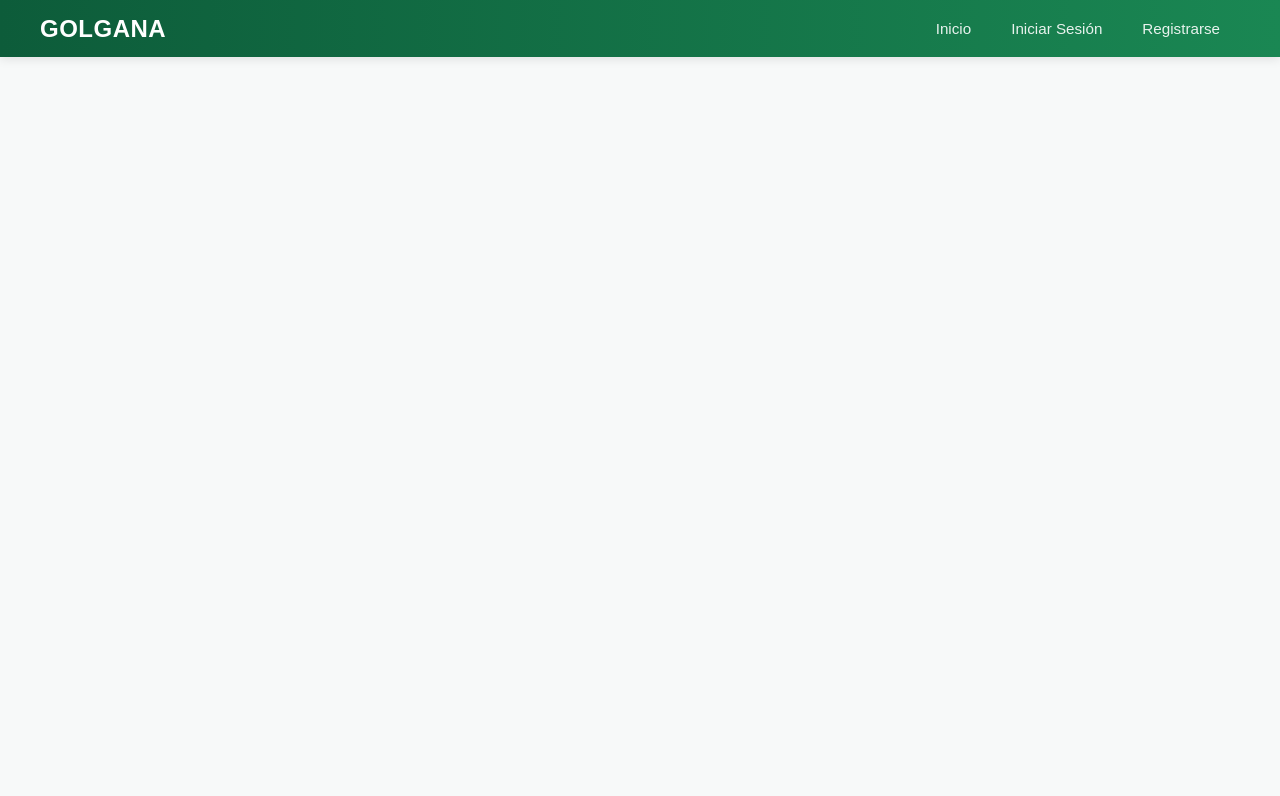
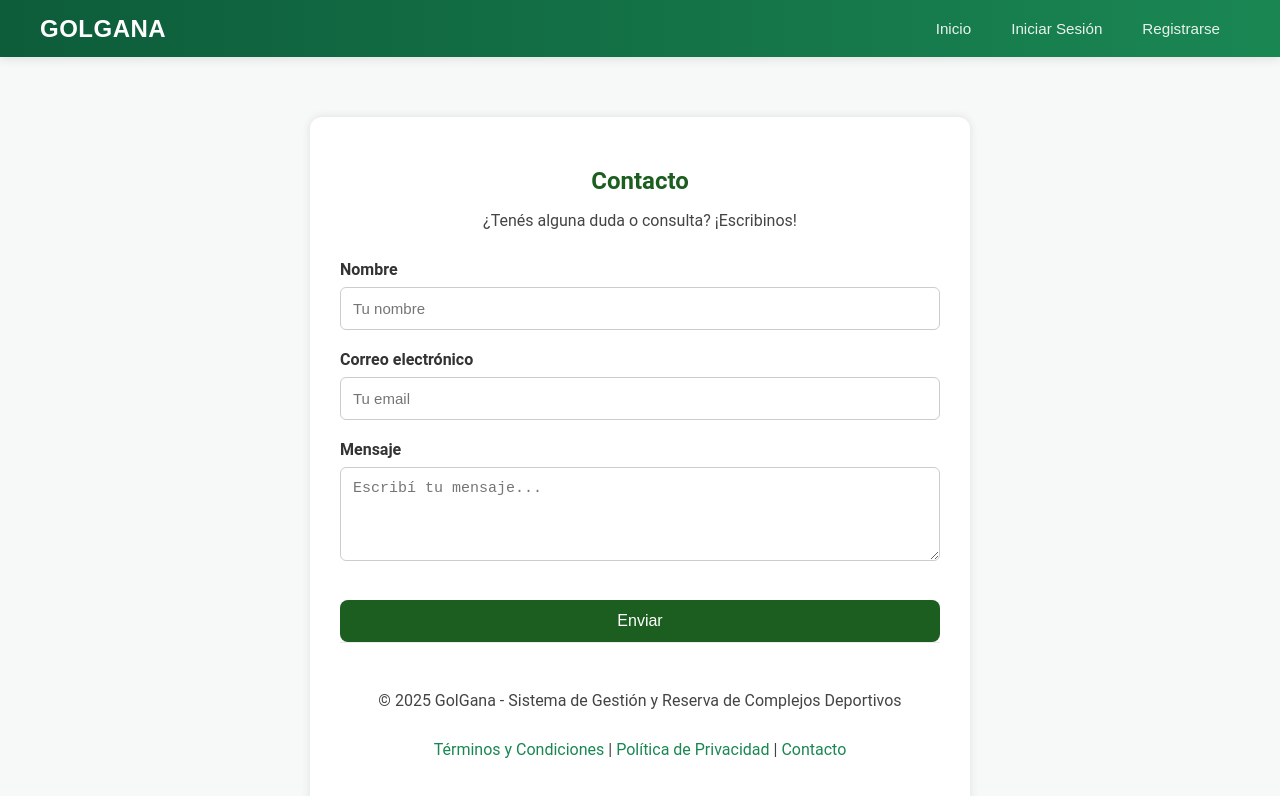
Before and after one commit to gabimac03/DespliegueGolGana2, a React (Vite) app in the folder appdemo/frontend/: page /contacto in a window 1280 px wide. Shown: the top 796 px of the page. Built offline with nearby package versions, Linux system fonts and the light colour scheme; no server answers; some icons are missing.

Commit message:
Se agrega pagina de contacto

```diff
--- a/appdemo/frontend/src/App.jsx
+++ b/appdemo/frontend/src/App.jsx
@@ -27,6 +27,7 @@ import Reservas from "./pages/MisReservas";
 import ReservasAdmin from "./pages/ReservasAdmin";
 import MisReservas from "./pages/MisReservas";
 import FormularioReserva from "./pages/FormularioReserva";
+import Contacto from "./pages/Contacto";
 import { ToastContainer } from "react-toastify";
 
 function App() {
@@ -55,6 +56,8 @@ function App() {
                         <Route path="/crear-predio" element={<CrearPredio />} />
                         <Route path="/mis-canchas" element={<MisCanchas />} />
                         <Route path="/reservar/:id" element={<FormularioReserva />} />
+                        <Route path="/contacto" element={<Contacto />} />
+
 
                         {/* 🔒 Rutas protegidas para usuarios autenticados */}
                         <Route element={<ProtectedRoute />}>
--- /dev/null
+++ b/appdemo/frontend/src/pages/Contacto.jsx
@@ -0,0 +1,43 @@
+import React from "react";
+import "../style/Contacto.css"; // Asegurate que este archivo exista
+
+const Contacto = () => {
+  return (
+    <div className="contacto-container">
+      <section className="contacto-header">
+        <h1>Contacto</h1>
+        <p>¿Tenés alguna duda o consulta? ¡Escribinos!</p>
+      </section>
+
+      <form className="contacto-form">
+        <div className="form-group">
+          <label htmlFor="nombre">Nombre</label>
+          <input type="text" id="nombre" name="nombre" placeholder="Tu nombre" />
+        </div>
+
+        <div className="form-group">
+          <label htmlFor="email">Correo electrónico</label>
+          <input type="email" id="email" name="email" placeholder="Tu email" />
+        </div>
+
+        <div className="form-group">
+          <label htmlFor="mensaje">Mensaje</label>
+          <textarea id="mensaje" name="mensaje" rows="4" placeholder="Escribí tu mensaje..."></textarea>
+        </div>
+
+        <button type="submit" className="contacto-btn">Enviar</button>
+      </form>
+
+      <footer className="footer">
+        <p>© 2025 GolGana - Sistema de Gestión y Reserva de Complejos Deportivos</p>
+        <p>
+          <a href="/terminos">Términos y Condiciones</a> |{" "}
+          <a href="/privacidad">Política de Privacidad</a> |{" "}
+          <a href="/contacto">Contacto</a>
+        </p>
+      </footer>
+    </div>
+  );
+};
+
+export default Contacto;
--- /dev/null
+++ b/appdemo/frontend/src/style/Contacto.css
@@ -0,0 +1,57 @@
+.contacto-container {
+  max-width: 600px;
+  margin: 60px auto;
+  padding: 30px;
+  background-color: #ffffff;
+  border-radius: 12px;
+  box-shadow: 0 0 10px rgba(0, 0, 0, 0.1);
+}
+
+.contacto-container h1 {
+  text-align: center;
+  color: #1b5e20;
+  margin-bottom: 10px;
+}
+
+.contacto-container p {
+  text-align: center;
+  color: #444;
+  margin-bottom: 30px;
+}
+
+.contacto-form .form-group {
+  margin-bottom: 20px;
+}
+
+.contacto-form label {
+  display: block;
+  margin-bottom: 8px;
+  font-weight: 600;
+  color: #333;
+}
+
+.contacto-form input,
+.contacto-form textarea {
+  width: 100%;
+  padding: 12px;
+  border: 1px solid #ccc;
+  border-radius: 6px;
+  font-size: 15px;
+  box-sizing: border-box;
+}
+
+.contacto-btn {
+  background-color: #1b5e20;
+  color: white;
+  padding: 12px 20px;
+  border: none;
+  border-radius: 8px;
+  font-size: 16px;
+  cursor: pointer;
+  width: 100%;
+  margin-top: 15px;
+}
+
+.contacto-btn:hover {
+  background-color: #2e7d32;
+}
```
